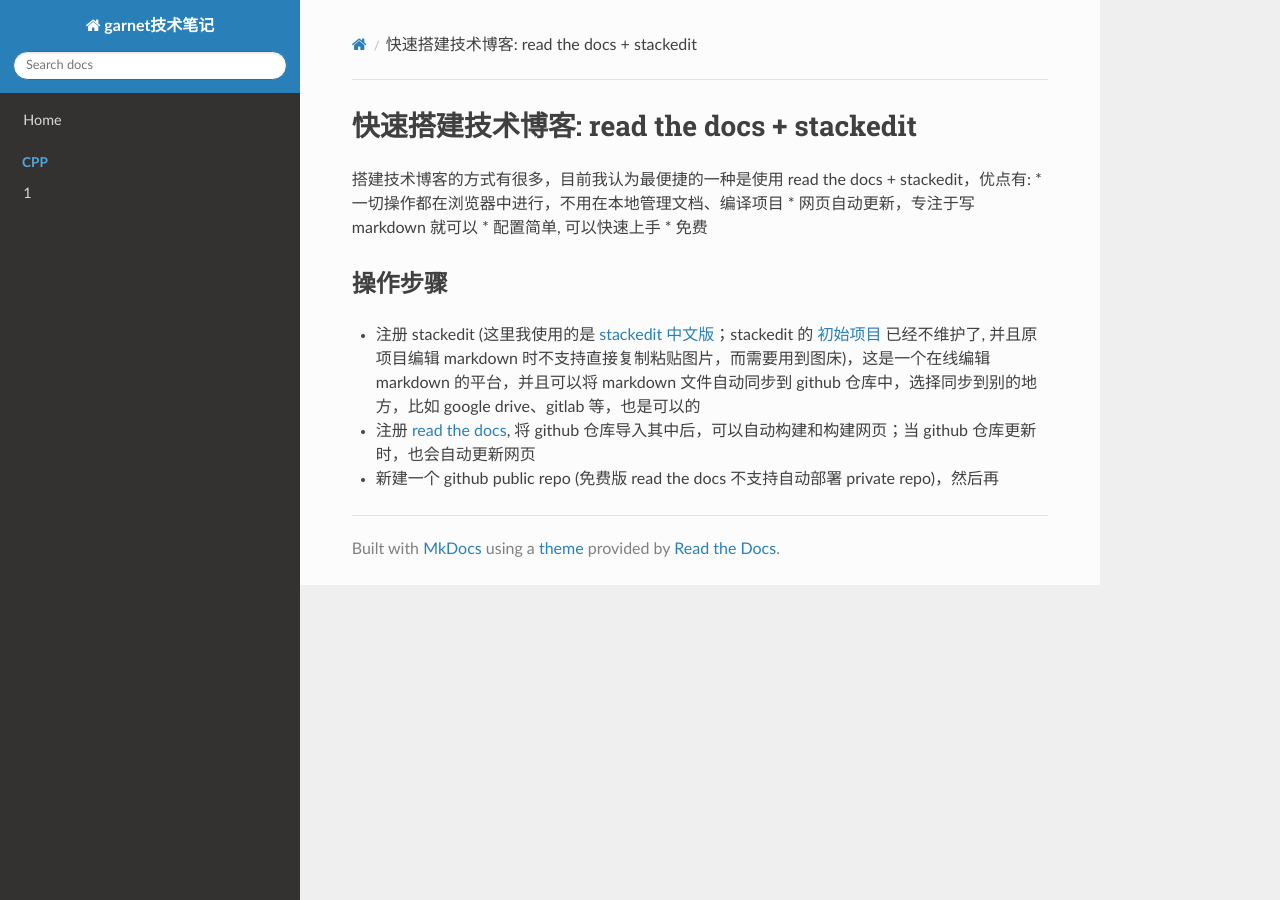
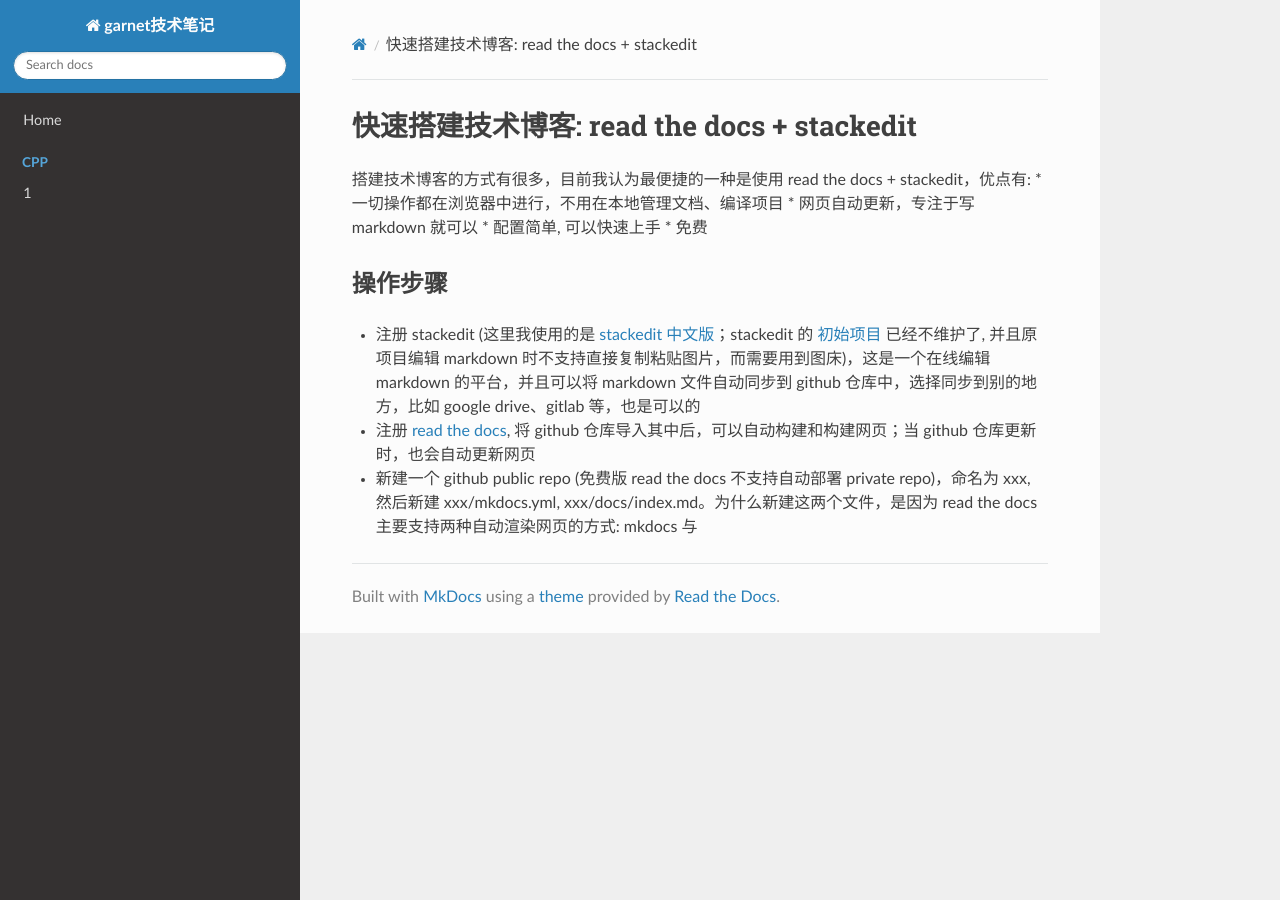
Before and after one commit to ymma98/technotes, an MkDocs documentation site: the page built from docs/杂谈/快速搭建技术博客: read the docs + stackedit.md, in a window 1280 px wide. Built offline with MkDocs 1.6.1, drawn with Linux system fonts in a browser that asks for light colours; nearby versions of some CDN libraries.

Commit message:
docs/杂谈/快速搭建技术博客: read the docs + stackedit.md updated from https://stackedit.cn/

```diff
--- a/docs/杂谈/快速搭建技术博客: read the docs + stackedit.md
+++ b/docs/杂谈/快速搭建技术博客: read the docs + stackedit.md
@@ -10,10 +10,10 @@
 
 * 注册 stackedit (这里我使用的是 [stackedit 中文版](https://stackedit.cn/)；stackedit 的 [初始项目](https://stackedit.io/) 已经不维护了, 并且原项目编辑 markdown 时不支持直接复制粘贴图片，而需要用到图床)，这是一个在线编辑 markdown 的平台，并且可以将 markdown 文件自动同步到 github 仓库中，选择同步到别的地方，比如 google drive、gitlab 等，也是可以的
 * 注册 [read the docs](https://about.readthedocs.com/), 将 github 仓库导入其中后，可以自动构建和构建网页；当 github 仓库更新时，也会自动更新网页
-* 新建一个 github public repo (免费版 read the docs 不支持自动部署 private repo)，然后再
+* 新建一个 github public repo (免费版 read the docs 不支持自动部署 private repo)，命名为 xxx, 然后新建 xxx/mkdocs.yml, xxx/docs/index.md。为什么新建这两个文件，是因为 read the docs 主要支持两种自动渲染网页的方式: mkdocs 与
 
 
 
 <!--stackedit_data:
-eyJoaXN0b3J5IjpbLTgyNTEwMTkxNl19
+eyJoaXN0b3J5IjpbNzIyNzU5MjIzXX0=
 -->
```
